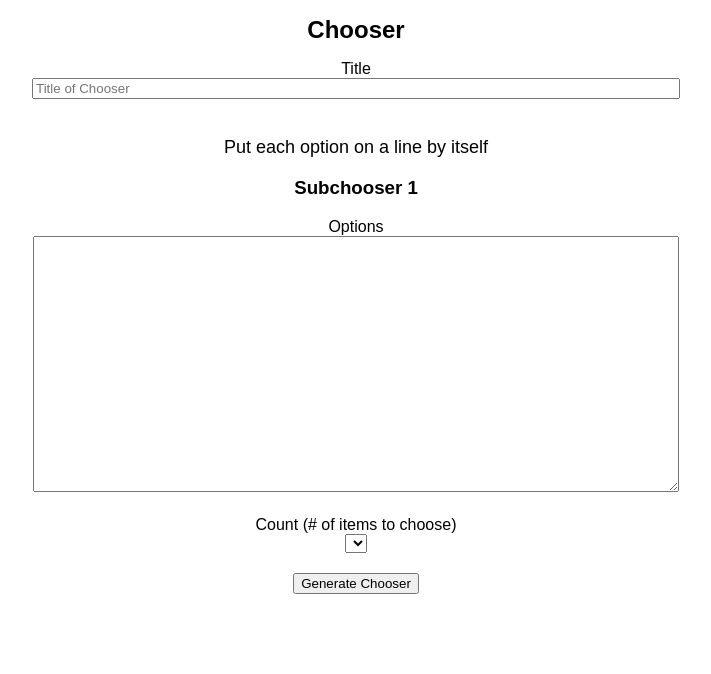
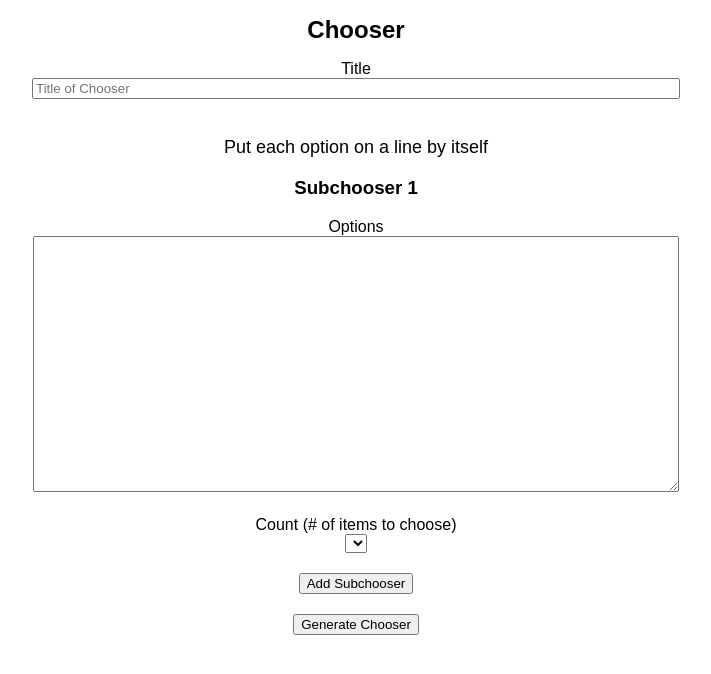
Before and after one commit to zpchavez/chooser, a React (Create React App) app: page / in a window 1280 px wide. Shown: the top 674 px of the page, without its empty margins (284-995 px from the left). Built offline with nearby package versions, Linux system fonts and the light colour scheme.

Commit message:
Add support for subchoosers

```diff
--- a/src/App.js
+++ b/src/App.js
@@ -123,6 +123,24 @@ class App extends Component {
     this.setState({ title: event.target.value });
   }
 
+  addSubchooser = () => {
+    this.setState(prevState => {
+      const choosers = prevState.choosers.slice();
+      choosers.push({
+        options: [],
+        count: 1,
+      });
+      return { choosers };
+    })
+  }
+
+  removeSubchooser = (index) => {
+    this.setState(prevState => {
+      const choosers = prevState.choosers.filter((chooser, chooserIndex) => chooserIndex !== index)
+      return { choosers };
+    })
+  }
+
   render() {
     if (this.state.loading) {
       return null;
@@ -144,6 +162,8 @@ class App extends Component {
       onSubmit={this.onSubmit}
       updateTitle={this.updateTitle}
       updateChooser={this.updateChooser}
+      addSubchooser={this.addSubchooser}
+      removeSubchooser={this.removeSubchooser}
     />
   }
 }
--- a/src/views/EditChooser.js
+++ b/src/views/EditChooser.js
@@ -1,34 +1,44 @@
-import React, { Component } from 'react';
-import PropTypes from 'prop-types';
-import range from 'lodash/range';
+import React, { Component } from "react";
+import PropTypes from "prop-types";
+import range from "lodash/range";
 
-class EditChooser extends Component
-{
+class EditChooser extends Component {
   static propTypes = {
     title: PropTypes.string.isRequired,
     onSubmit: PropTypes.func.isRequired,
     updateTitle: PropTypes.func.isRequired,
     updateChooser: PropTypes.func.isRequired,
-  }
+    addSubchooser: PropTypes.func.isRequired,
+    removeSubchooser: PropTypes.func.isRequired
+  };
 
   renderSubChooser = (chooser, index) => {
-    const { updateChooser } = this.props;
+    const { updateChooser, removeSubchooser } = this.props;
 
     return (
       <div key={`chooser-${index}`}>
         <h3>Subchooser {index + 1}</h3>
-          <label htmlFor={`chooser-options-${index}`}>
-            Options
-          </label>
+        {index > 0 ? (
+            <div>
+              <button
+                type="button"
+                onClick={removeSubchooser.bind(this, index)}
+                style={{ marginBottom: 20 }}
+              >
+                Remove Subchooser
+              </button>
+            </div>
+          ) : null}
+        <label htmlFor={`chooser-options-${index}`}>Options</label>
         <div>
           <textarea
             id={`chooser-options-${index}`}
-              onChange={updateChooser.bind(this, index, 'options')}
-              value={chooser.options.join('\n')}
+            onChange={updateChooser.bind(this, index, "options")}
+            value={chooser.options.join("\n")}
             style={{
-                width: '50%',
+              width: "50%",
               height: 250,
-                marginBottom: 20,
+              marginBottom: 20
             }}
           />
         </div>
@@ -37,18 +47,30 @@ class EditChooser extends Component
             Count (# of items to choose)
           </label>
           <div>
-              <select onChange={updateChooser.bind(this, index, 'count')} value={chooser.count}>
-                {range(1, chooser.options.length + 1).map(count => <option key={count} value={count}>{count}</option>)}
+            <select
+              onChange={updateChooser.bind(this, index, "count")}
+              value={chooser.count}
+            >
+              {range(1, chooser.options.length + 1).map(count => (
+                <option key={count} value={count}>
+                  {count}
+                </option>
+              ))}
             </select>
           </div>
         </div>
       </div>
-
     );
-  }
+  };
 
   render() {
-    const { title, choosers, updateTitle, onSubmit } = this.props;
+    const {
+      title,
+      choosers,
+      updateTitle,
+      onSubmit,
+      addSubchooser,
+    } = this.props;
 
     return (
       <div className="App">
@@ -57,9 +79,7 @@ class EditChooser extends Component
         </header>
         <form onSubmit={onSubmit}>
           <div>
-            <label htmlFor="chooser-title-field">
-              Title
-            </label>
+            <label htmlFor="chooser-title-field">Title</label>
             <div>
               <input
                 id="chooser-title-field"
@@ -69,19 +89,26 @@ class EditChooser extends Component
                 onChange={updateTitle}
                 style={{
                   marginBottom: 20,
-                  width: '50%',
+                  width: "50%"
                 }}
               />
             </div>
           </div>
-          <p className="App-intro">
-            Put each option on a line by itself
-          </p>
+          <p className="App-intro">Put each option on a line by itself</p>
           {choosers.map(this.renderSubChooser)}
           <div>
             <button
+              type="button"
+              onClick={addSubchooser}
+              style={{ marginTop: 20 }}
+            >
+              Add Subchooser
+            </button>
+          </div>
+          <div>
+            <button
               style={{
-                marginTop: 20,
+                marginTop: 20
               }}
               type="Submit"
             >
@@ -90,7 +117,7 @@ class EditChooser extends Component
           </div>
         </form>
       </div>
-    )
+    );
   }
 }
 
--- a/src/views/ViewChooser.js
+++ b/src/views/ViewChooser.js
@@ -19,7 +19,7 @@ class ViewChooser extends Component
   renderChoice = (chooser, index) => {
     const { choices } = this.props;
     return (
-      <div key={`choices-${index}`}>
+      <div key={`choices-${index}`} style={{ margin: 20 }}>
         {choices[index].map((choice, index2) => <div key={`choice-${index}-${index2}`}>{choice}</div>)}
       </div>
     )
@@ -28,7 +28,7 @@ class ViewChooser extends Component
   renderChoices() {
     const { choosers } = this.props;
     return (
-      <div>
+      <div style={{ display: 'flex', justifyContent: 'center' }}>
         {choosers.map(this.renderChoice)}
       </div>
     );
@@ -42,10 +42,11 @@ class ViewChooser extends Component
           <h1 className="App-title">{title}</h1>
         </header>
         {this.renderChoices()}
-        <hr />
+        <br />
         <div>
           <button
             onClick={choose}
+            style={{ marginRight: 10}}
           >
             Choose Again
           </button>
@@ -59,7 +60,7 @@ class ViewChooser extends Component
             Edit Chooser
           </button>
         </div>
-        <hr />
+        <br />
         <a href={window.location.href}>Permalink</a>
       </div>
     );
```
Lines whose indentation alone changed are shown as unchanged.
